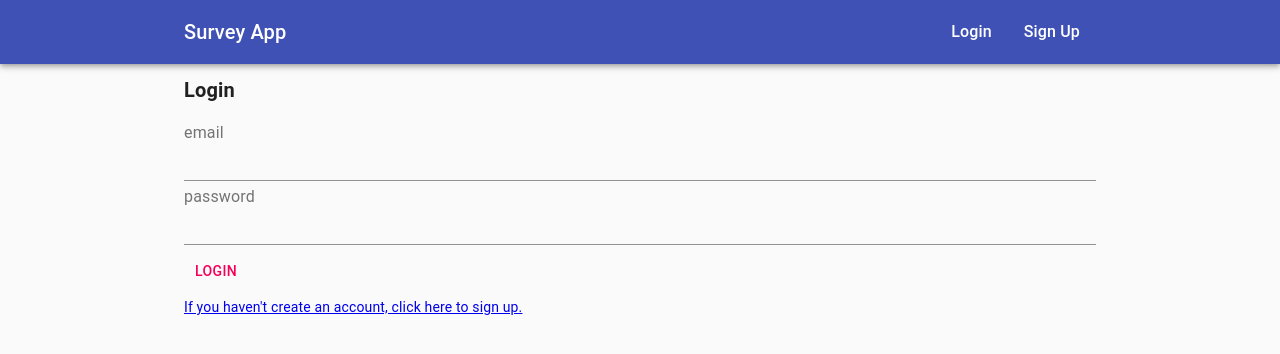
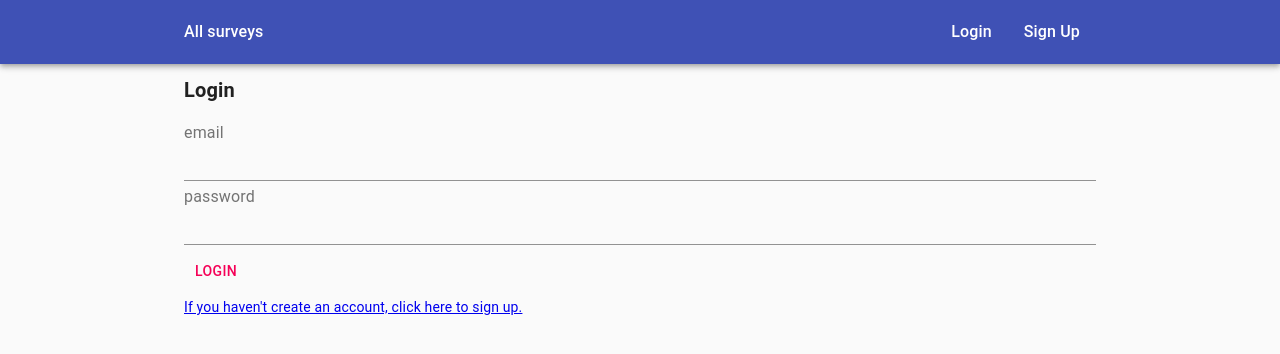
Before and after one commit to wawoon/survey_app, a Next.js app in the folder survey_frontend/: page /login in a window 1280 px wide. Shown: the top 354 px of the page. Built offline with nearby package versions, Linux system fonts and the light colour scheme.

Commit message:
feature: header links

```diff
--- a/survey_frontend/components/Header.tsx
+++ b/survey_frontend/components/Header.tsx
@@ -28,10 +28,12 @@ const useStyles = makeStyles((theme) => ({
   title: {
     textDecoration: "none",
     color: "white",
-    // display: "none",
-    // [theme.breakpoints.up("sm")]: {
-    //   display: "block",
-    // },
+    fontSize: 16,
+    marginRight: 8,
+  },
+  titleBackground: {
+    background: "#333",
+    borderRadius: 8,
   },
   sectionDesktop: {
     display: "none",
@@ -57,6 +59,29 @@ export const Header = () => {
   } else {
     return <HeaderForPublic />;
   }
+};
+
+const IndexMenus = () => {
+  const classes = useStyles();
+  const hasLoggedIn = useHasLoggedIn();
+
+  return (
+    <div style={{ display: "flex" }}>
+      <Typography className={classes.title} variant="h6" noWrap>
+        <Link href="/">
+          <a className={classes.title}>All surveys</a>
+        </Link>
+      </Typography>
+
+      {hasLoggedIn && (
+        <Typography className={classes.title} variant="h6" noWrap>
+          <Link href="/manage">
+            <a className={classes.title}>Your surveys</a>
+          </Link>
+        </Typography>
+      )}
+    </div>
+  );
 };
 
 export const HeaderForPublic = () => {
@@ -128,11 +153,7 @@ export const HeaderForPublic = () => {
       <AppBar position="static">
         <Toolbar>
           <Container maxWidth="md" className={classes.flex}>
-            <Typography className={classes.title} variant="h6" noWrap>
-              <Link href="/">
-                <a className={classes.title}>Survey App</a>
-              </Link>
-            </Typography>
+            <IndexMenus />
             <div className={classes.grow} />
             <div className={classes.sectionDesktop}>
               <MenuItem className={classes.textButton} onClick={handleLogin}>
@@ -226,11 +247,7 @@ export const HeaderForManage = () => {
       <AppBar position="static">
         <Toolbar>
           <Container maxWidth="md" className={classes.flex}>
-            <Typography className={classes.title} variant="h6" noWrap>
-              <Link href="/manage">
-                <a className={classes.title}>Survey App</a>
-              </Link>
-            </Typography>
+            <IndexMenus />
             <div className={classes.grow} />
             <div className={classes.sectionDesktop}>
               <MenuItem onClick={handleSignOut}>Sign Out</MenuItem>
--- a/survey_frontend/pages/manage/index.tsx
+++ b/survey_frontend/pages/manage/index.tsx
@@ -8,6 +8,10 @@ import store from "../../store";
 import { useRouter } from "next/router";
 
 const useStyles = makeStyles({
+  title: {
+    fontSize: 24,
+    fontWeight: "bold",
+  },
   header: {
     fontSize: 16,
     fontWeight: "bold",
@@ -44,7 +48,7 @@ const ManageIndex = () => {
     <div>
       <Header />
       <Container maxWidth={"md"}>
-        <Typography className={classes.header} component="h1">
+        <Typography className={classes.title} component="h1">
           Your surveys
         </Typography>
 
```
Also changed, not shown: survey_frontend/pages/index.tsx (+15 -2 lines).
